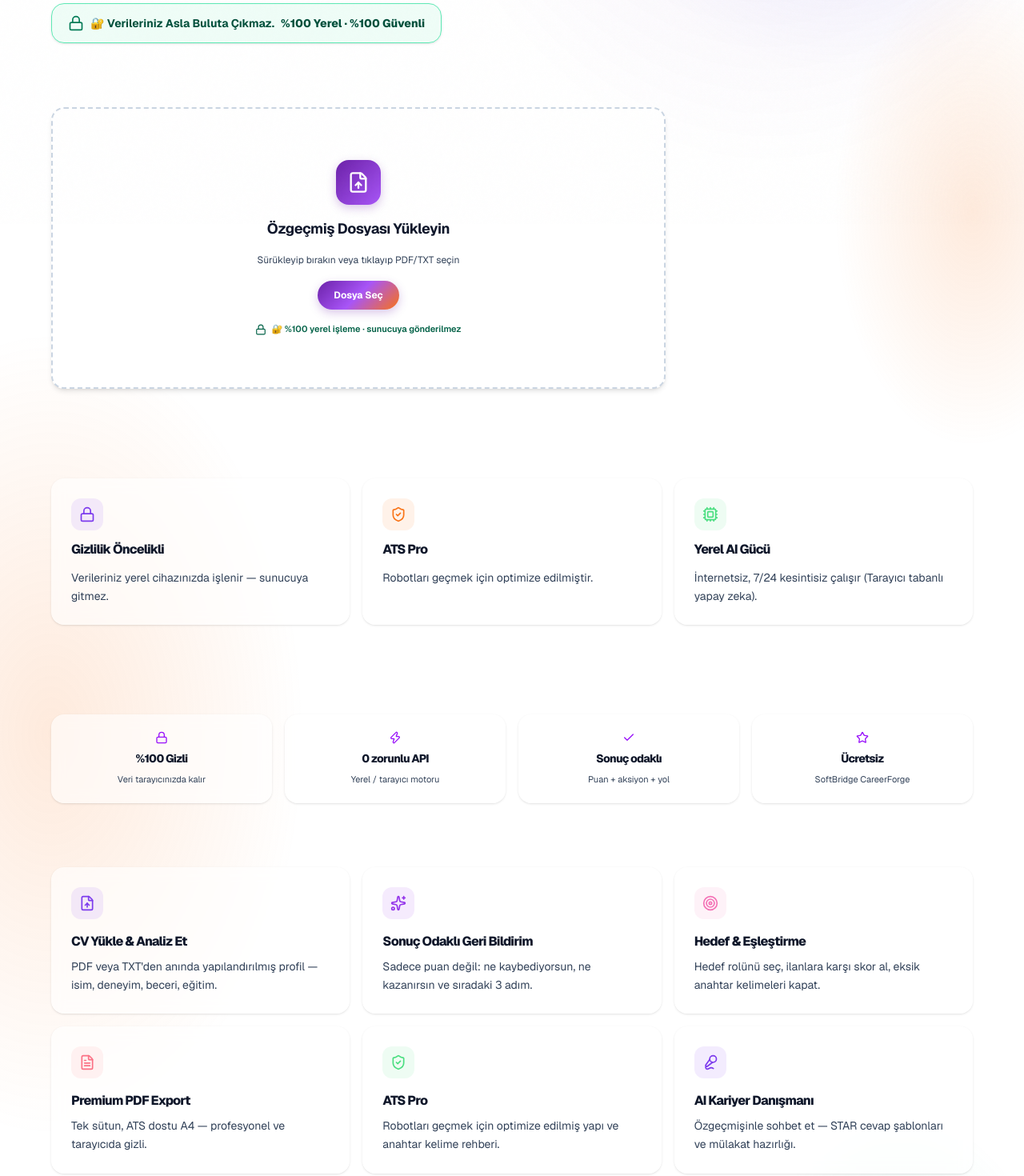
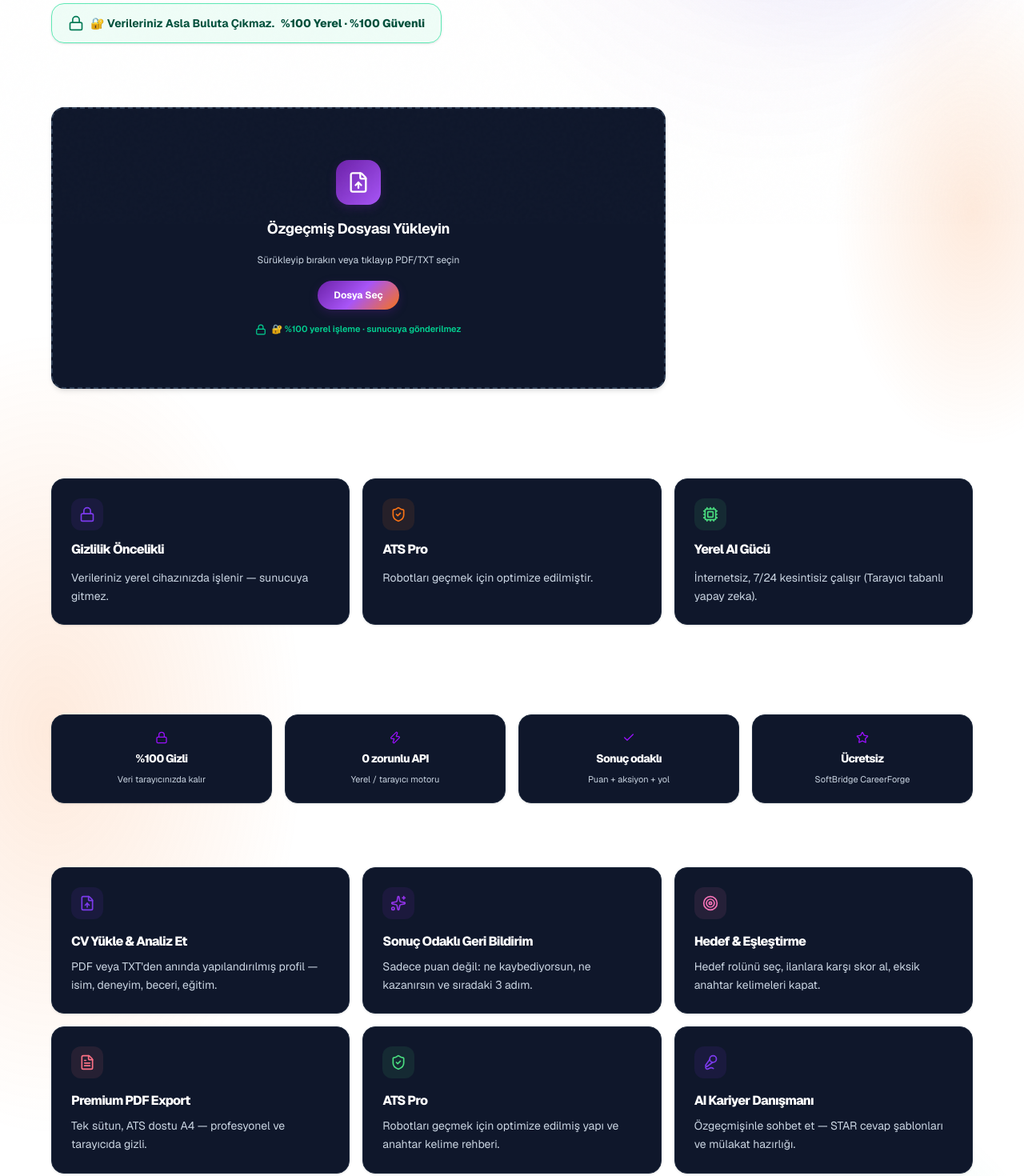
Before and after one commit to Dpehect/Softbridge-Career-Forge-FullStack-Web-App, a Next.js app: page / in a window 1280 px wide. Shown: the part 520-1990 px from the top of the page at 80% size. Built offline with nearby package versions, Linux system fonts and the light colour scheme; no server answers.

Commit message:
style: enforce dark background buttons and cards across light and dark themes

```diff
--- a/src/app/forge/page.tsx
+++ b/src/app/forge/page.tsx
@@ -685,8 +685,8 @@ export default function ForgePage() {
         <div className="grid grid-cols-1 lg:grid-cols-[220px_1fr] gap-8 items-start">
 
           {/* Sol Sidebar Nav */}
-          <aside className="lg:sticky lg:top-24 flex flex-col gap-6 rounded-3xl p-5 border border-slate-200 bg-white dark:border-slate-800 dark:bg-slate-900 shadow-sm">
-            <div className="text-xs font-bold uppercase tracking-wider text-slate-800 dark:text-slate-200 flex items-center gap-2">
+          <aside className="lg:sticky lg:top-24 flex flex-col gap-6 rounded-3xl p-5 border border-slate-800 bg-slate-900 text-white shadow-sm dark:border-slate-800 dark:bg-slate-900">
+            <div className="text-xs font-bold uppercase tracking-wider text-slate-100 dark:text-slate-200 flex items-center gap-2">
               <Anvil className="w-4 h-4 text-purple-600 dark:text-[#C084FC]" strokeWidth={1.5} />
               CareerForge
             </div>
@@ -695,7 +695,7 @@ export default function ForgePage() {
                 onClick={() => setActiveSection("analiz")}
                 className={cn(
                   "flex items-center gap-3 rounded-xl px-3 py-2.5 text-xs font-semibold transition-all hover:scale-[1.02] cursor-pointer text-left",
-                  activeSection === "analiz" ? "bg-purple-600 text-white font-bold shadow-md shadow-purple-500/10" : "text-slate-700 dark:text-slate-300 hover:bg-slate-50 dark:hover:bg-slate-800 hover:text-purple-600 dark:hover:text-[#C084FC]"
+                  activeSection === "analiz" ? "bg-purple-600 text-white font-bold shadow-md shadow-purple-500/10" : "text-slate-300 hover:bg-slate-800 hover:text-purple-400 dark:text-slate-300 dark:hover:bg-slate-800 dark:hover:text-[#C084FC]"
                 )}
               >
                 <Anvil className="w-4 h-4" strokeWidth={1.5} />
@@ -705,7 +705,7 @@ export default function ForgePage() {
                 onClick={() => setActiveSection("gecmis")}
                 className={cn(
                   "flex items-center gap-3 rounded-xl px-3 py-2.5 text-xs font-semibold transition-all hover:scale-[1.02] cursor-pointer text-left",
-                  activeSection === "gecmis" ? "bg-purple-600 text-white font-bold shadow-md shadow-purple-500/10" : "text-slate-700 dark:text-slate-300 hover:bg-slate-50 dark:hover:bg-slate-800 hover:text-purple-600 dark:hover:text-[#C084FC]"
+                  activeSection === "gecmis" ? "bg-purple-600 text-white font-bold shadow-md shadow-purple-500/10" : "text-slate-300 hover:bg-slate-800 hover:text-purple-400 dark:text-slate-300 dark:hover:bg-slate-800 dark:hover:text-[#C084FC]"
                 )}
               >
                 <History className="w-4 h-4" strokeWidth={1.5} />
@@ -715,16 +715,16 @@ export default function ForgePage() {
                 onClick={() => setActiveSection("ayarlar")}
                 className={cn(
                   "flex items-center gap-3 rounded-xl px-3 py-2.5 text-xs font-semibold transition-all hover:scale-[1.02] cursor-pointer text-left",
-                  activeSection === "ayarlar" ? "bg-purple-600 text-white font-bold shadow-md shadow-purple-500/10" : "text-slate-700 dark:text-slate-300 hover:bg-slate-50 dark:hover:bg-slate-800 hover:text-purple-600 dark:hover:text-[#C084FC]"
+                  activeSection === "ayarlar" ? "bg-purple-600 text-white font-bold shadow-md shadow-purple-500/10" : "text-slate-300 hover:bg-slate-800 hover:text-purple-400 dark:text-slate-300 dark:hover:bg-slate-800 dark:hover:text-[#C084FC]"
                 )}
               >
                 <Settings className="w-4 h-4" strokeWidth={1.5} />
                 Kariyer Hedefleri
               </button>
             </nav>
-            <div className="mt-6 border-t border-slate-100 dark:border-white/5 pt-4">
+            <div className="mt-6 border-t border-slate-800 pt-4">
               <p className="text-[10px] font-bold uppercase tracking-wider text-slate-400 dark:text-slate-500 mb-1">Gizlilik Notu</p>
-              <p className="text-[10px] text-slate-500 leading-normal">
+              <p className="text-[10px] text-slate-300 leading-normal">
                 Tüm verileriniz tarayıcınızda (yerel) saklanır.
               </p>
             </div>
--- a/src/app/globals.css
+++ b/src/app/globals.css
@@ -109,15 +109,37 @@ body::before {
 }
 
 /* Premium glassmorphism panel */
+/* Premium dark panel overrides (no white bg cards in light mode) */
 @utility glass-panel {
-  background: var(--glass-bg);
-  border: 1px solid var(--border-color);
-  backdrop-filter: blur(20px);
-  -webkit-backdrop-filter: blur(20px);
-  box-shadow:
-    0 1px 0 rgba(255, 255, 255, 0.08) inset,
-    0 20px 60px rgba(109, 40, 217, 0.05),
-    0 2px 8px rgba(0, 0, 0, 0.04);
+  background-color: #0F172A !important;
+  color: #F8FAFC !important;
+  border: 1px solid rgba(248, 250, 252, 0.1) !important;
+  box-shadow: 0 4px 20px rgba(0, 0, 0, 0.15) !important;
+
+  --text-primary: #F8FAFC;
+  --text-secondary: #CBD5E1;
+  --text-muted: #94A3B8;
+  --grid-line: rgba(248, 250, 252, 0.04);
+  --border-color: rgba(248, 250, 252, 0.1);
+  --glass-bg: #0F172A;
+  --background: #020617;
+  --panel: #0F172A;
+}
+
+@utility glass {
+  background-color: #0F172A !important;
+  color: #F8FAFC !important;
+  border: 1px solid rgba(248, 250, 252, 0.1) !important;
+  box-shadow: 0 4px 20px rgba(0, 0, 0, 0.15) !important;
+
+  --text-primary: #F8FAFC;
+  --text-secondary: #CBD5E1;
+  --text-muted: #94A3B8;
+  --grid-line: rgba(248, 250, 252, 0.04);
+  --border-color: rgba(248, 250, 252, 0.1);
+  --glass-bg: #0F172A;
+  --background: #020617;
+  --panel: #0F172A;
 }
 
 /* Purple glow ring */
--- a/src/app/page.tsx
+++ b/src/app/page.tsx
@@ -27,7 +27,7 @@ const fadeUp = (delay = 0) => ({
 });
 
 const glassCard =
-  "rounded-2xl border border-white/10 bg-white/60 backdrop-blur-sm shadow-sm dark:bg-white/5 dark:border-white/10";
+  "rounded-2xl border border-slate-800 bg-slate-900 shadow-sm text-white dark:bg-slate-900 dark:border-slate-800";
 
 export default function HomePage() {
   const features = [
@@ -160,8 +160,8 @@ export default function HomePage() {
                 >
                   <v.icon className="w-5 h-5" style={{ color: v.color }} />
                 </div>
-                <h3 className="font-extrabold tracking-tighter text-star-white">{v.title}</h3>
-                <p className="text-sm text-slate-700 dark:text-slate-300 leading-relaxed">{v.body}</p>
+                <h3 className="font-extrabold tracking-tighter text-white dark:text-white">{v.title}</h3>
+                <p className="text-sm text-slate-300 dark:text-slate-300 leading-relaxed">{v.body}</p>
               </div>
             ))}
           </motion.div>
@@ -176,8 +176,8 @@ export default function HomePage() {
             ].map((s) => (
               <div key={s.label} className={`${glassCard} p-5 text-center space-y-2`}>
                 <s.icon className="w-4 h-4 text-purple-600 mx-auto" />
-                <p className="font-extrabold tracking-tighter text-sm text-star-white">{s.label}</p>
-                <p className="text-[11px] text-slate-700 dark:text-slate-300">{s.sub}</p>
+                <p className="font-extrabold tracking-tighter text-sm text-white dark:text-white">{s.label}</p>
+                <p className="text-[11px] text-slate-300 dark:text-slate-300">{s.sub}</p>
               </div>
             ))}
           </motion.div>
@@ -196,8 +196,8 @@ export default function HomePage() {
                 >
                   <f.icon className="w-5 h-5" style={{ color: f.color }} />
                 </div>
-                <h2 className="font-extrabold tracking-tighter text-star-white">{f.title}</h2>
-                <p className="text-sm text-slate-700 dark:text-slate-300 mt-2 leading-relaxed">{f.body}</p>
+                <h2 className="font-extrabold tracking-tighter text-white dark:text-white">{f.title}</h2>
+                <p className="text-sm text-slate-300 dark:text-slate-300 mt-2 leading-relaxed">{f.body}</p>
               </Link>
             ))}
           </motion.div>
--- a/src/components/CvDropZone.tsx
+++ b/src/components/CvDropZone.tsx
@@ -121,10 +121,10 @@ export function CvDropZone({
       className={cn(
         "relative flex flex-col items-center gap-4 cursor-pointer rounded-2xl border-2 border-dashed text-center transition-all",
         compact ? "p-10 md:p-12" : "p-12 md:p-16",
-        "bg-white border-slate-200/80 shadow-md dark:bg-slate-900 dark:border-slate-800/80",
+        "bg-slate-900 text-white border-slate-800 shadow-md dark:bg-slate-900 dark:border-slate-800/80",
         dragging
-          ? "border-purple-500 bg-purple-50/90 scale-[1.01] shadow-lg dark:bg-purple-950/20 dark:border-purple-400"
-          : "border-slate-300 hover:border-purple-500 hover:bg-purple-50/10 dark:border-slate-700 dark:hover:border-purple-500 dark:hover:bg-purple-500/[0.01]",
+          ? "border-purple-500 bg-purple-950/20 scale-[1.01] shadow-lg dark:bg-purple-950/20 dark:border-purple-400"
+          : "border-slate-700 hover:border-purple-500 hover:bg-purple-500/[0.01] dark:border-slate-700 dark:hover:border-purple-500 dark:hover:bg-purple-500/[0.01]",
         loading && "pointer-events-none opacity-70",
         className
       )}
@@ -155,10 +155,10 @@ export function CvDropZone({
         )}
       </div>
 
-      <p className="font-bold tracking-tight text-base md:text-lg text-slate-900 dark:text-white">
+      <p className="font-bold tracking-tight text-base md:text-lg text-white">
         {loading ? "Özgeçmişiniz işleniyor..." : "Özgeçmiş Dosyası Yükleyin"}
       </p>
-      <p className="text-xs text-slate-700 dark:text-slate-300 max-w-xs leading-relaxed">
+      <p className="text-xs text-slate-300 max-w-xs leading-relaxed">
         {loading
           ? "Lütfen bekleyin..."
           : "Sürükleyip bırakın veya tıklayıp PDF/TXT seçin"}
@@ -177,7 +177,7 @@ export function CvDropZone({
       )}
 
 
-      <p className="inline-flex items-center gap-1.5 text-[11px] font-semibold text-emerald-800 dark:text-emerald-400">
+      <p className="inline-flex items-center gap-1.5 text-[11px] font-semibold text-emerald-400">
         <Lock className="w-3.5 h-3.5" />
         🔐 %100 yerel işleme · sunucuya gönderilmez
       </p>
```
